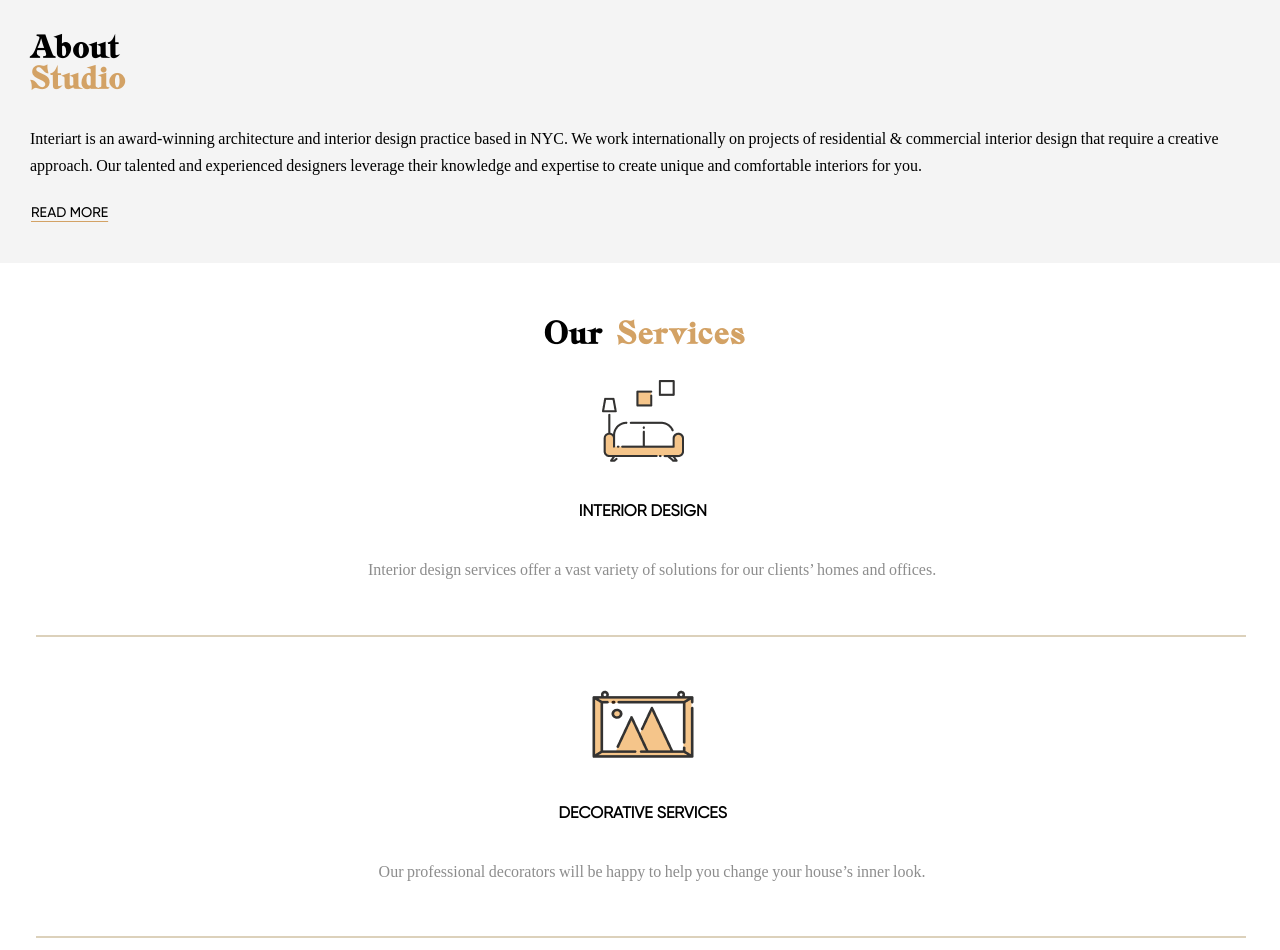
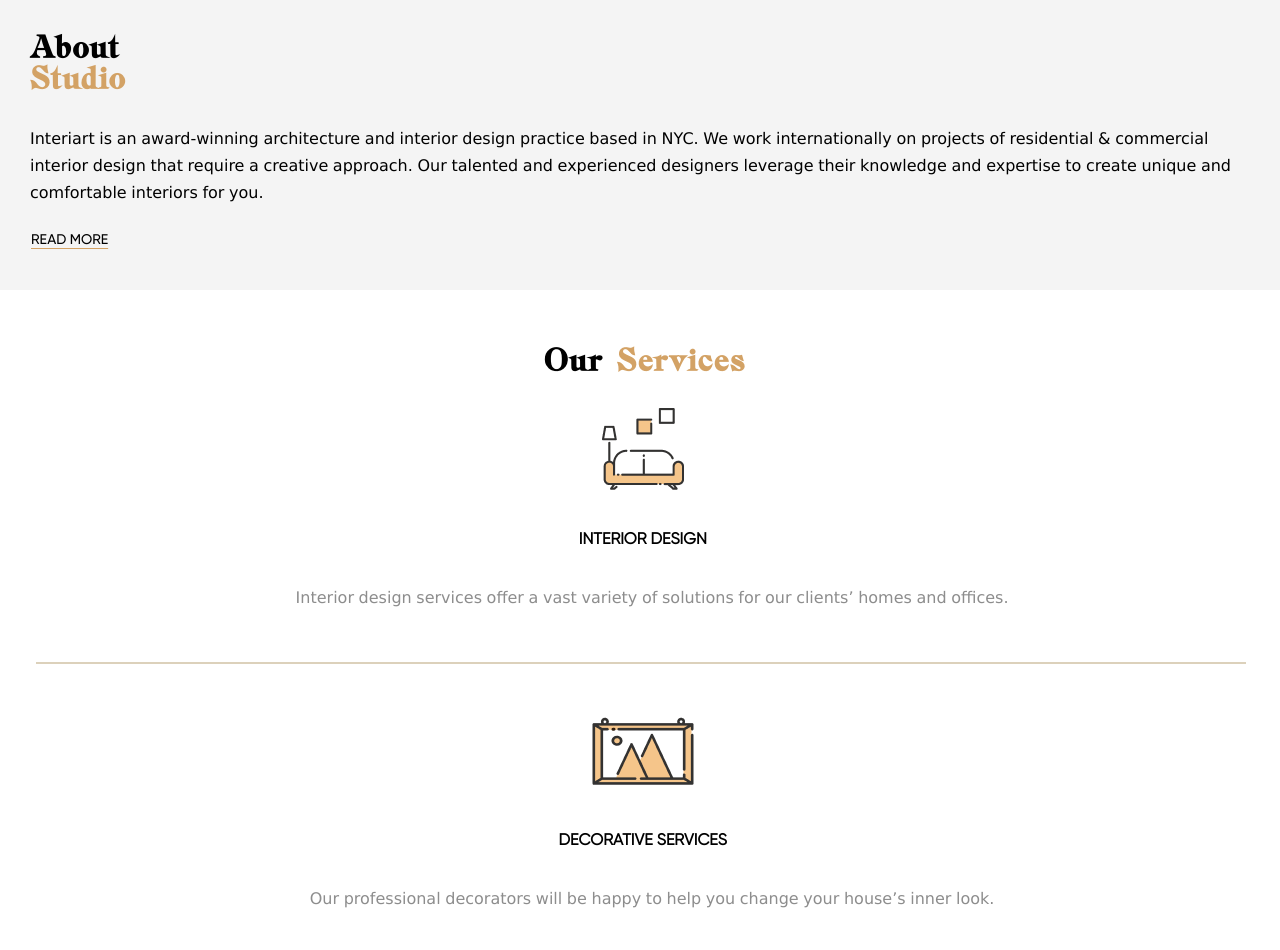
Before and after one commit to marcorange/idStudio-landing-page, a plain HTML site: page index.html in a window 1280 px wide. Shown: the part 920-1870 px from the top of the page. Drawn offline with Linux system fonts and the light colour scheme.

Commit message:
buttons color, font test

```diff
--- a/styles.css
+++ b/styles.css
@@ -21,7 +21,7 @@ h2 {
 }
 
 p {
-    font-family: "Gilroy";
+    font-family: "Gilroy", Verdana, sans-serif;
     line-height: 27.2px;
     word-spacing: -0.45px;
 }
@@ -55,6 +55,7 @@ hr {
 }
 
 .more-button {
+    color: black;
     padding-top: 10px;
     padding-bottom: 18px;
     font-family: "GilroyMedium";
@@ -147,6 +148,7 @@ h2.services {
 /* is it possible to set padding at every line <p>? */
 .card > p {
     font-size: 16px;
+    text-align: center;
     line-height: 170%;
     color: #8d8d8d;
     max-width: 78%;
```
